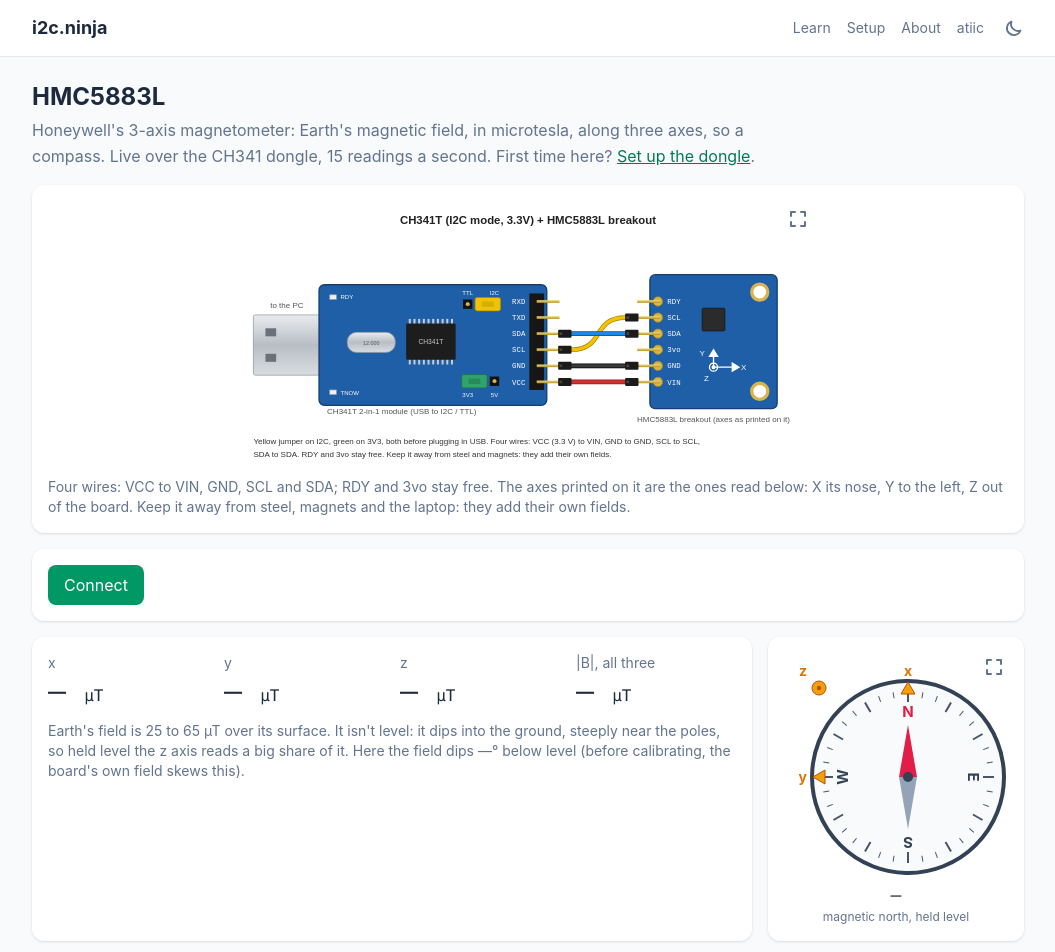
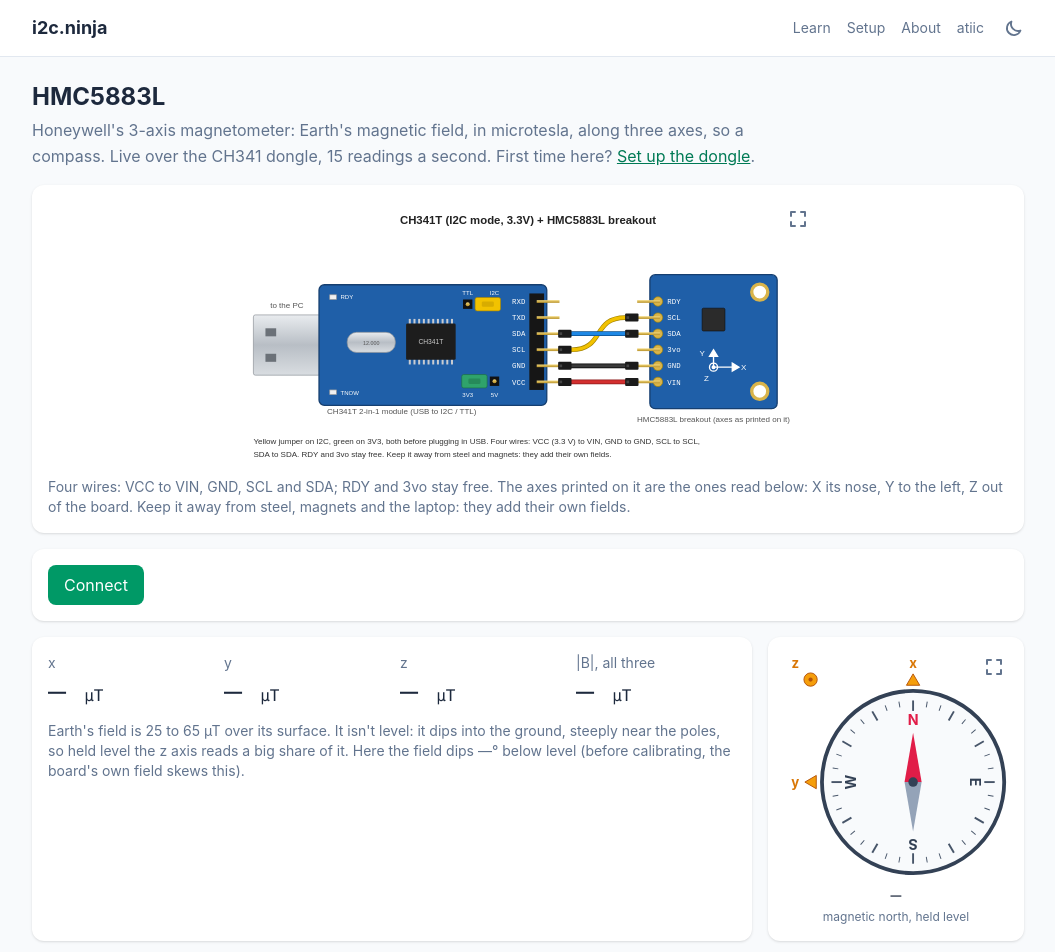
Before and after one commit to aguegu/i2c.ninja, a Vue app: page /hmc5883l in a window 1280 px wide. Shown: the top 952 px of the page, without its empty margins (112-1167 px from the left). Built offline with nearby package versions, Linux system fonts and the light colour scheme.

Commit message:
CompassRose: the x, y and z marks moved out of the face, just outside the rim
Co-Authored-By: Claude Opus 5.5 <noreply@anthropic.com>

```diff
--- a/src/components/CompassRose.vue
+++ b/src/components/CompassRose.vue
@@ -14,8 +14,11 @@ const props = defineProps({
 });
 
 const R = 100;
-const LABEL_ROOM = 24; // above the rose for the nose's x, left of it for y
+const LABEL_ROOM = 36; // above the rose for the nose's x, left of it for y
 const RING = 86;
+const MARK = RING + 16; // the axis marks' inner end: just outside the rim
+const ARROW = 12; // their length
+const LABEL = ARROW + 6; // their labels, beyond them
 const CARDINALS = [['N', 0], ['E', 90], ['S', 180], ['W', 270]];
 const NAMES = ['N', 'NE', 'E', 'SE', 'S', 'SW', 'W', 'NW'];
 const TICKS = Array.from({ length: 36 }, (_, i) => i * 10);
@@ -37,18 +40,18 @@ const { full, toggle } = useFullscreen(box);
         <path d="M 0 52 L 9 0 L -9 0 Z" fill="#94a3b8" />
       </g>
       <circle r="5" fill="#334155" />
-      <!-- the board's nose: fixed, at the top -->
-      <path :d="`M 0 ${-RING - 9} L -7 ${-RING + 3} L 7 ${-RING + 3} Z`" fill="#f59e0b" stroke="#b45309" />
-      <text x="0" :y="-RING - 15" text-anchor="middle" font-size="14" font-weight="bold" fill="#d97706">x</text>
-      <!-- the board's y: fixed, to the left -->
-      <path :d="`M ${-RING - 9} 0 L ${-RING + 3} -7 L ${-RING + 3} 7 Z`" fill="#f59e0b" stroke="#b45309" />
-      <text :x="-RING - 15" y="5" text-anchor="end" font-size="14" font-weight="bold" fill="#d97706">y</text>
-      <!-- the board's z: out of it, toward you (seen from above, face up): its mark level with x's, in line with y's; its label likewise -->
-      <g :transform="`translate(${-RING - 3} ${-RING - 3})`">
+      <!-- the board's x (its nose): fixed, above the rose -->
+      <path :d="`M 0 ${-MARK - ARROW} L -7 ${-MARK} L 7 ${-MARK} Z`" fill="#f59e0b" stroke="#b45309" />
+      <text x="0" :y="-MARK - LABEL" text-anchor="middle" font-size="14" font-weight="bold" fill="#d97706">x</text>
+      <!-- the board's y: fixed, left of the rose -->
+      <path :d="`M ${-MARK - ARROW} 0 L ${-MARK} -7 L ${-MARK} 7 Z`" fill="#f59e0b" stroke="#b45309" />
+      <text :x="-MARK - LABEL" y="5" text-anchor="end" font-size="14" font-weight="bold" fill="#d97706">y</text>
+      <!-- the board's z: out of it, toward you (seen from above, face up): level with x, in line with y -->
+      <g :transform="`translate(${-MARK - ARROW / 2} ${-MARK - ARROW / 2})`">
         <circle r="7" fill="#f59e0b" stroke="#b45309" />
         <circle r="2.2" fill="#b45309" />
       </g>
-      <text :x="-RING - 15" :y="-RING - 15" text-anchor="end" font-size="14" font-weight="bold" fill="#d97706">z</text>
+      <text :x="-MARK - LABEL" :y="-MARK - LABEL" text-anchor="end" font-size="14" font-weight="bold" fill="#d97706">z</text>
     </svg>
     <p :class="full ? 'font-mono text-3xl tabular-nums' : 'mt-1 font-mono text-lg tabular-nums'">{{ heading === null ? '—' : `${heading.toFixed(0)}° ${name}` }}</p>
     <FullscreenButton v-if="canFullscreen" :full="full" class="absolute top-0 right-0" @toggle="toggle" />
```
